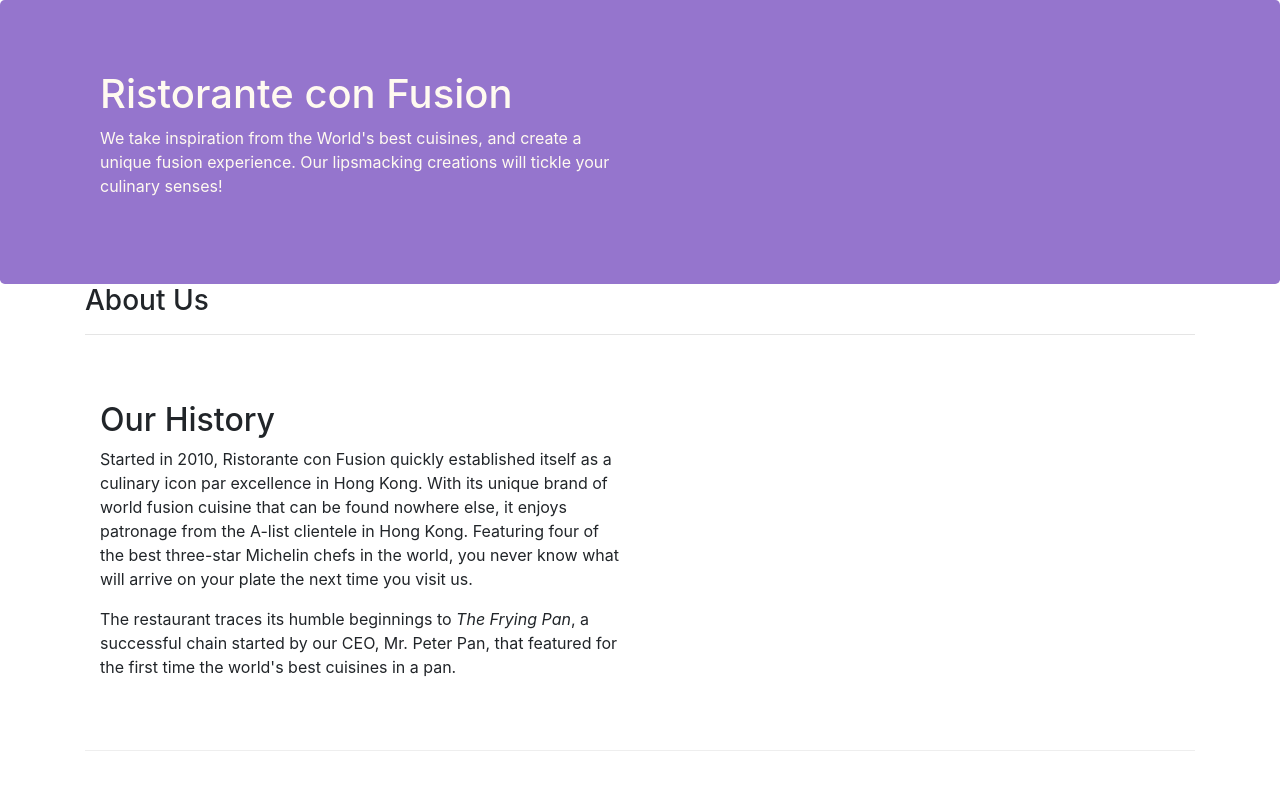
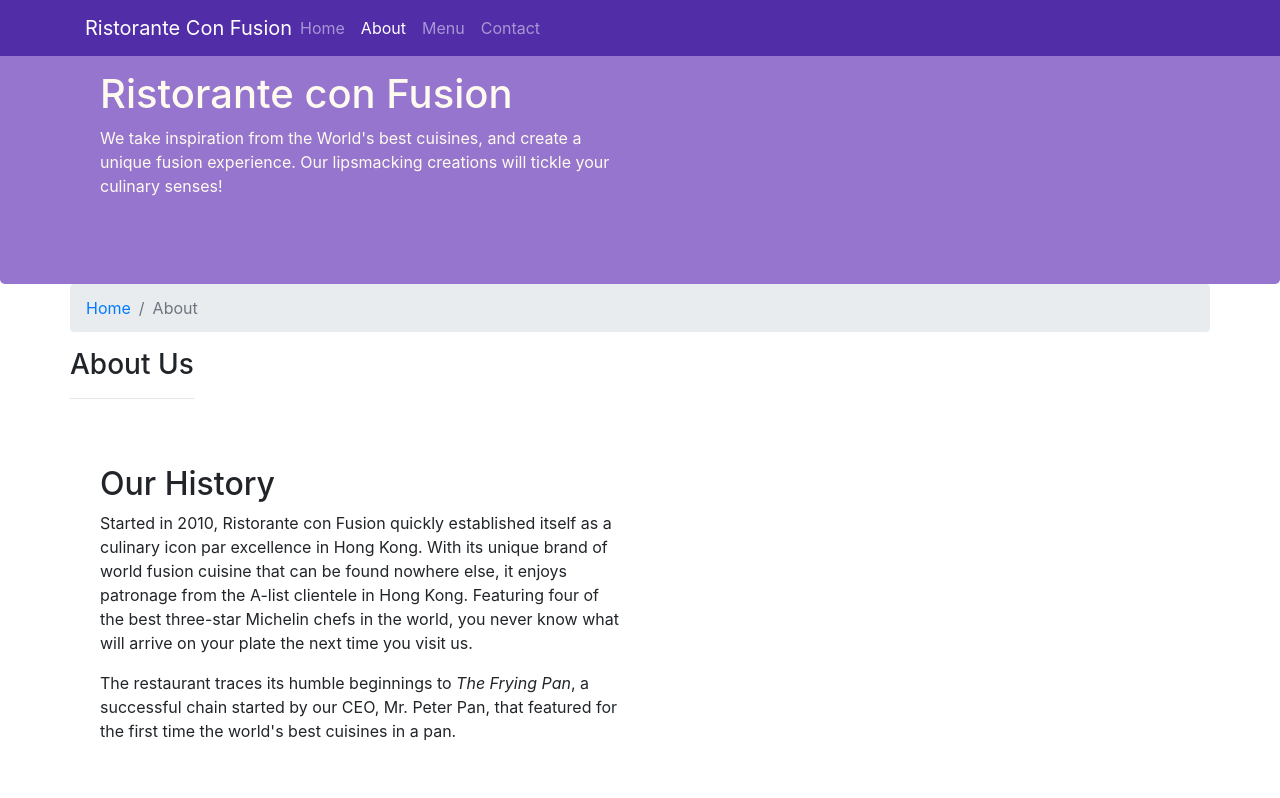
Before and after one commit to Gauravchandrabhan/Web_bootstrap, a website: page aboutus.html in a window 1280 px wide. Shown: the top 798 px of the page. Drawn offline with nearby package versions, Linux system fonts and the light colour scheme.

Commit message:
navbar and breadcrumbs

```diff
--- a/aboutus.html
+++ b/aboutus.html
@@ -15,7 +15,22 @@
 </head>
 
 <body>
-
+    <nav class="navbar navbar-dark navbar-expand-sm fixed-top">
+        <div class="container">
+            <button class="navbar-toggler" type="button" data-toggle="collapse" data-target="#Navbar">
+                <span class="navbar-toggler-icon"></span>
+            </button>
+            <a href="./index.html" class="navbar-brand mr-auto">Ristorante Con Fusion</a>
+            <div class="collapse navbar-collapse" id="Navbar">
+                <ul class="navbar-nav mr-auto">
+                    <li class="nav-item"><a href="./index.html" class="nav-link">Home</a></li>
+                    <li class="nav-item active"><a href="#" class="nav-link">About</a></li>
+                    <li class="nav-item"><a href="#" class="nav-link">Menu</a></li>
+                    <li class="nav-item"><a href="#" class="nav-link">Contact</a></li>
+                </ul>
+            </div>
+        </div>
+    </nav>
     <header class="jumbotron">
         <div class="container">
             <div class="row row-header">
@@ -30,7 +45,11 @@
     </header>
 
     <div class="container">
-        <div>
+        <div class="row">
+            <ol class="col-12 breadcrumb">
+                <li class="breadcrumb-item"><a href="./index.html">Home</a></li>
+                <li class="breadcrumb-item active">About</li>
+            </ol>
             <div>
                <h3>About Us</h3>
                <hr>
@@ -70,7 +89,7 @@
                 <div class="col-4 offset-1 col-sm-2">
                     <h5>Links</h5>
                     <ul class="list-unstyled">
-                        <li><a href="#">Home</a></li>
+                        <li><a href="./index.html">Home</a></li>
                         <li><a href="#">About</a></li>
                         <li><a href="#">Menu</a></li>
                         <li><a href="#">Contact</a></li>
--- a/css/styles.css
+++ b/css/styles.css
@@ -28,3 +28,12 @@
     margin: 0px;
     color: #0f0f0f;
 }
+
+.body {
+    padding-top: 50px;
+    z-index: 0;
+}
+
+.navbar-dark {
+    background: #512DA8;
+}
```
Also changed, not shown: index.html (+17 -1 lines).
